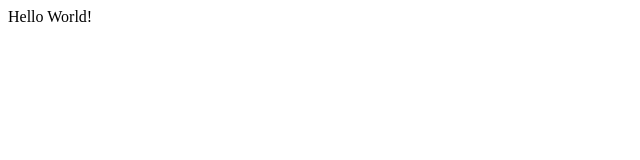
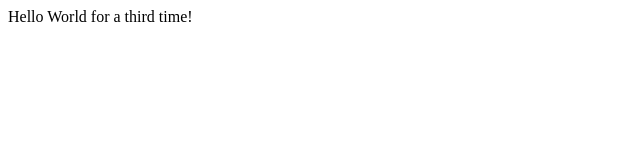
Before and after one commit to AlexanderEven229/alex-firstupload, a plain HTML site: page index.html in a window 1280 px wide. Shown: the whole page, without its empty margins (0-640 px from the left). Drawn offline with Linux system fonts and the light colour scheme.

Commit message:
third commit

```diff
--- a/index.html
+++ b/index.html
@@ -6,6 +6,6 @@
     <title>Document</title>
 </head>
 <body>
-    <P>Hello World!</P>
+    <P>Hello World for a third time!</P>
 </body>
 </html>
```
